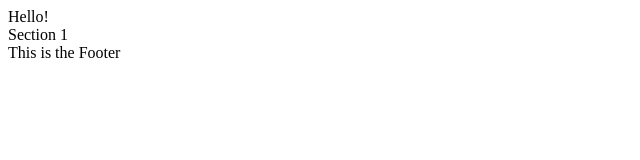
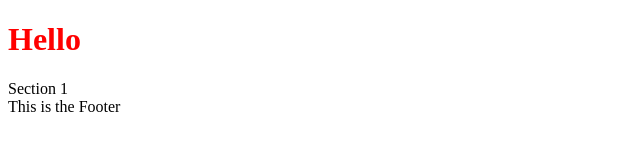
Before and after one commit to jgrosspsu/Class2, a plain HTML site: page index.html in a window 1280 px wide. Shown: the whole page, without its empty margins (0-640 px from the left). Drawn offline with Linux system fonts and the light colour scheme.

Commit message:
added styles

```diff
--- a/index.html
+++ b/index.html
@@ -4,12 +4,13 @@
     <head>
 
         <title>My First Website</title>
+        <link rel="stylesheet" href="styles/main.css">
 
     </head>
 
     <body>
 
-        <header>Hello!</header>
+       <h1>Hello</h1>
         <section> Section 1</section>
         <footer>This is the Footer</footer>
 
--- /dev/null
+++ b/styles/main.css
@@ -0,0 +1,11 @@
+/* this is how you comment in css
+	IMPORTANT INFO:
+	SELECTOR {
+		RULE1: rule_value;
+		RULE2: rule_value;
+		RULEN:rule_value;
+	}
+*/
+
+h1 {color: red;
+}
```
